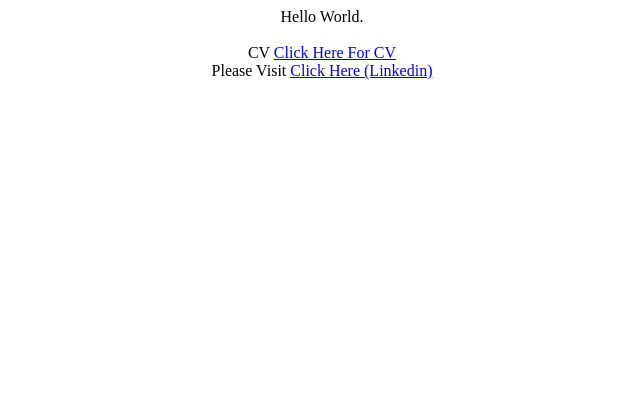
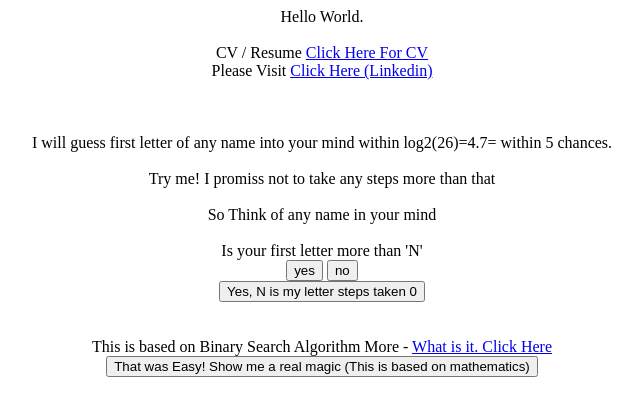
Before and after one commit to iamsaurabhsaluja/index, a plain HTML site: page index.html in a window 1280 px wide. Shown: the whole page, without its empty margins (318-960 px from the left). Drawn offline with Linux system fonts and the light colour scheme.

Commit message:
Added bsearch

```diff
--- a/index.html
+++ b/index.html
@@ -1,19 +1,78 @@
 <html>
+<script>
+var words = "ABCDEFGHIJKLMNOPQRSTUVWXYZ"
 
-<body>
+var start = 0, end = words.length-1, mid = Math.round((start + end)/2), steps = 0;
+
+function loadmore(){
+
+  mid = Math.round((start + end)/2);
+
+  if(start < end){
+    steps = steps+1
+  }
+
+  var msg = document.getElementById('msg')
+  msg.innerHTML = "Is your first letter more than '" + words[mid] + "'";
+
+  var foundmsg = document.getElementById('foundmsg')
+  foundmsg.value = "Yes, " + words[mid] + " is my letter steps taken " + steps;
+}
+
+function left(){
+  end = mid-1;
+  loadmore();
+}
+
+function right(){
+  start = mid+1;
+  loadmore();
+}
+
+function found(){
+  alert('found in ' + steps + ' steps (found within  5 steps)');
+  start = 0
+  end = words.length-1
+  mid = Math.round((start + end)/2)
+  steps = 0;
+
+  var msg = document.getElementById('msg')
+  msg.innerHTML = "Is your first letter more than '" + words[mid] + "'";
+
+  var foundmsg = document.getElementById('foundmsg')
+  foundmsg.value = "Yes, " + words[mid] + " is my letter steps taken " + steps;
+}
+
+</script>
+<body onload = ''>
 
   <center>Hello World. </center>
   <br />
-  <center>CV <a href = 'saurabhCV.pdf'> Click Here For CV </a><br /></center>
+  <center>CV / Resume <a href = 'saurabhCV.pdf'> Click Here For CV </a><br /></center>
   <center>Please Visit <a href = 'https://www.linkedin.com/in/saurabh-saluja-a6605984/'> Click Here (Linkedin) </a><br /></center>
   <br />
   <br />
   <br />
+
+  <center> I will guess first letter of any name into your mind within log2(26)=4.7= within 5 chances. </center>
   <br />
+  <center> Try me! I promiss not to take any steps more than that</center>
+  <br />
+  <center> So Think of any name in your mind</center>
   <center>
-
+    <br />
+  <div id='msg'> Is your first letter more than 'N' </div>
+  <input type='button' value = 'yes' onclick = 'right();'/>
+  <input type='button' value = 'no' onclick = 'left();'/>
+  <br />
+  <input type='button' value = 'Yes, N is my letter steps taken 0' id='foundmsg' onclick = 'found()'/>
+  <br />
+  <br />
+  <br />
+  This is based on Binary Search Algorithm More - <a href = 'https://en.wikipedia.org/wiki/Binary_search_algorithm'> What is it. Click Here </a>
+  <br />
+  <input type='button' value = 'That was Easy! Show me a real magic (This is based on mathematics)' id='' onclick = "alert('Wait till site updates.Come back soon.')"/>
   </center>
-
 </body>
 
 </html>
```
